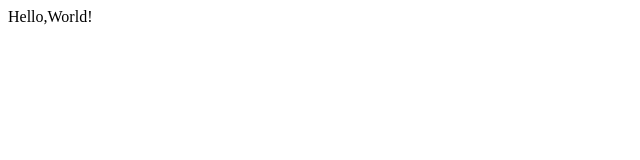
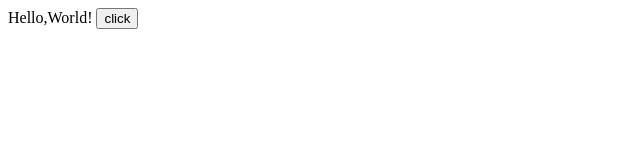
Before and after one commit to Mahiro-kiki/sample, a plain HTML site: page index.html in a window 1280 px wide. Shown: the whole page, without its empty margins (0-640 px from the left). Drawn offline with Linux system fonts and the light colour scheme.

Commit message:
input button

```diff
--- a/index.html
+++ b/index.html
@@ -2,5 +2,7 @@
 <html lang = "ja">
 	<body>
 		Hello,World!
+	<button	type="button">click</button>
+
 	</body>
 </html>
```
